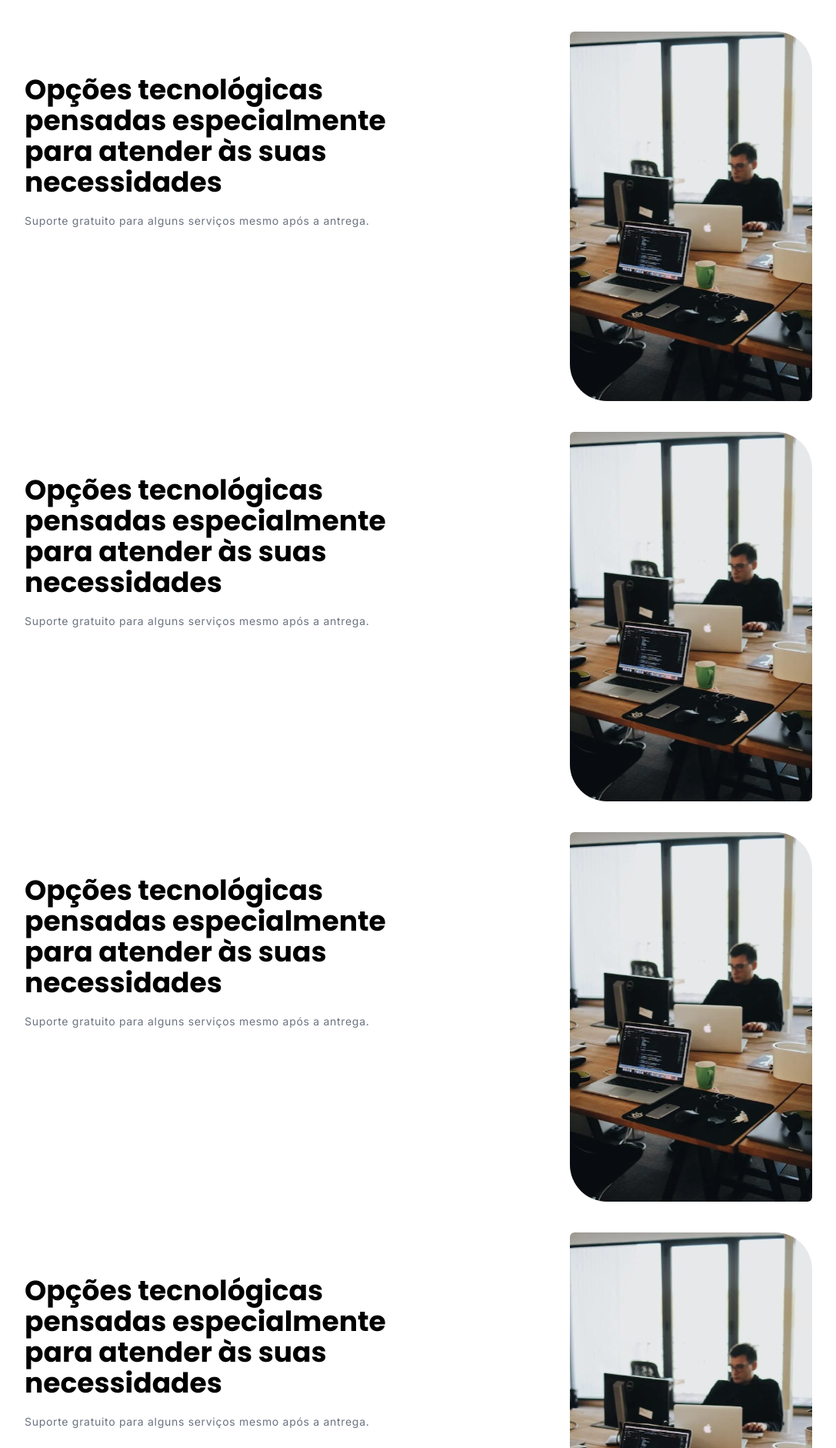
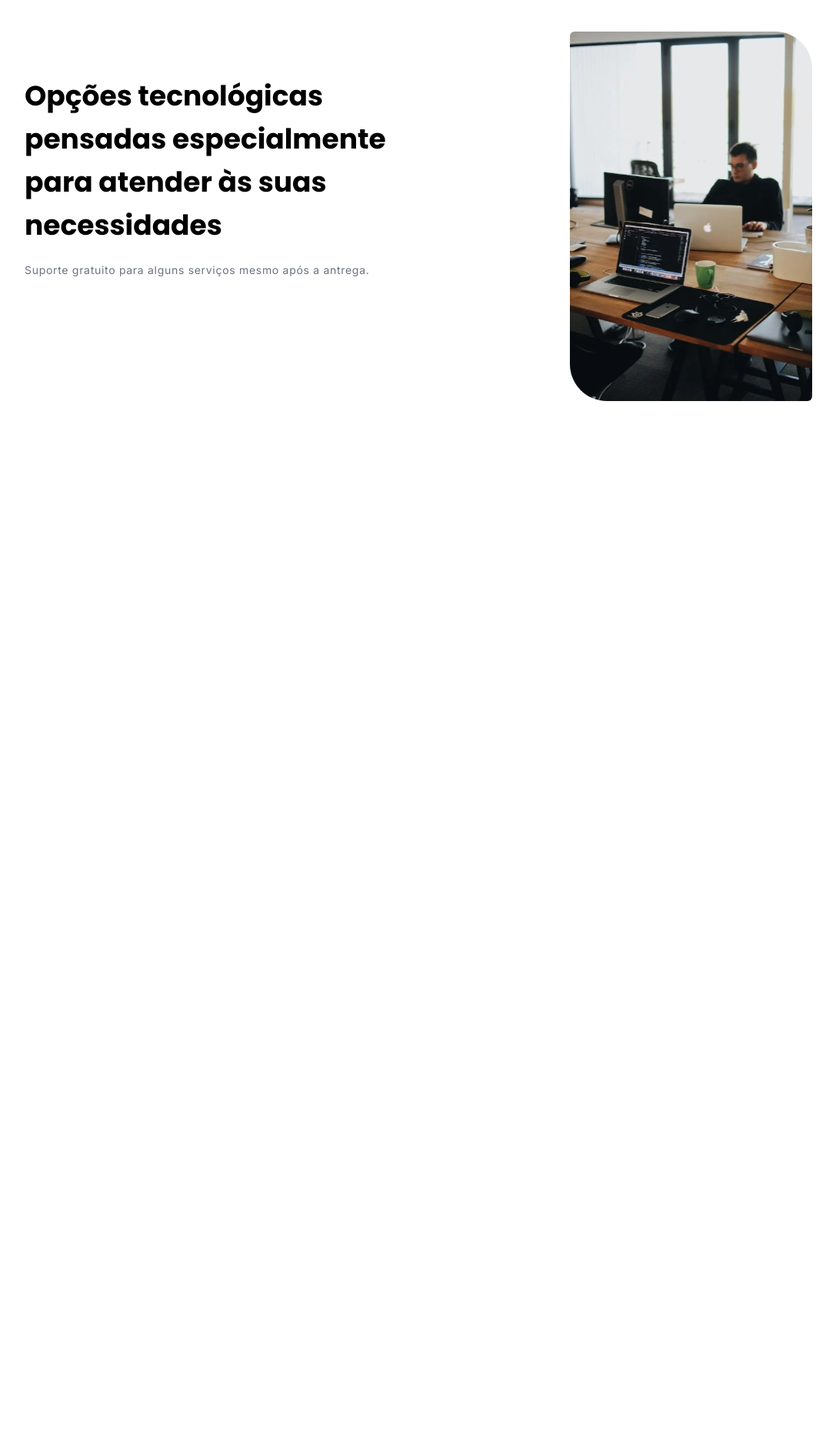
Before and after one commit to julioceno/informaq, a React (Vite) app: page / in a window 1280 px wide. Shown: the part 159-2040 px from the top of the page at 77% size, without its empty margins (96-1183 px from the left). After the commit the page ends 800 px from the top, so only its background shows below. Built offline with nearby package versions, Linux system fonts and the light colour scheme.

Commit message:
[feature]: improving line height

```diff
--- a/src/App.tsx
+++ b/src/App.tsx
@@ -7,9 +7,6 @@ export default function App() {
       <main className="mt-10">
         <section className="flex flex-col gap-10">
           <MainSection />
-          <MainSection />
-          <MainSection />
-          <MainSection />
         </section>
       </main>
     </div>
--- a/tailwind.config.js
+++ b/tailwind.config.js
@@ -12,6 +12,7 @@ export default {
         "6xl": "3rem",
       },
       fontSize: {
+        "4xl": ["2.25rem", "3.5rem"],
         "5xl": ["3rem", "5rem"],
       },
     },
```
